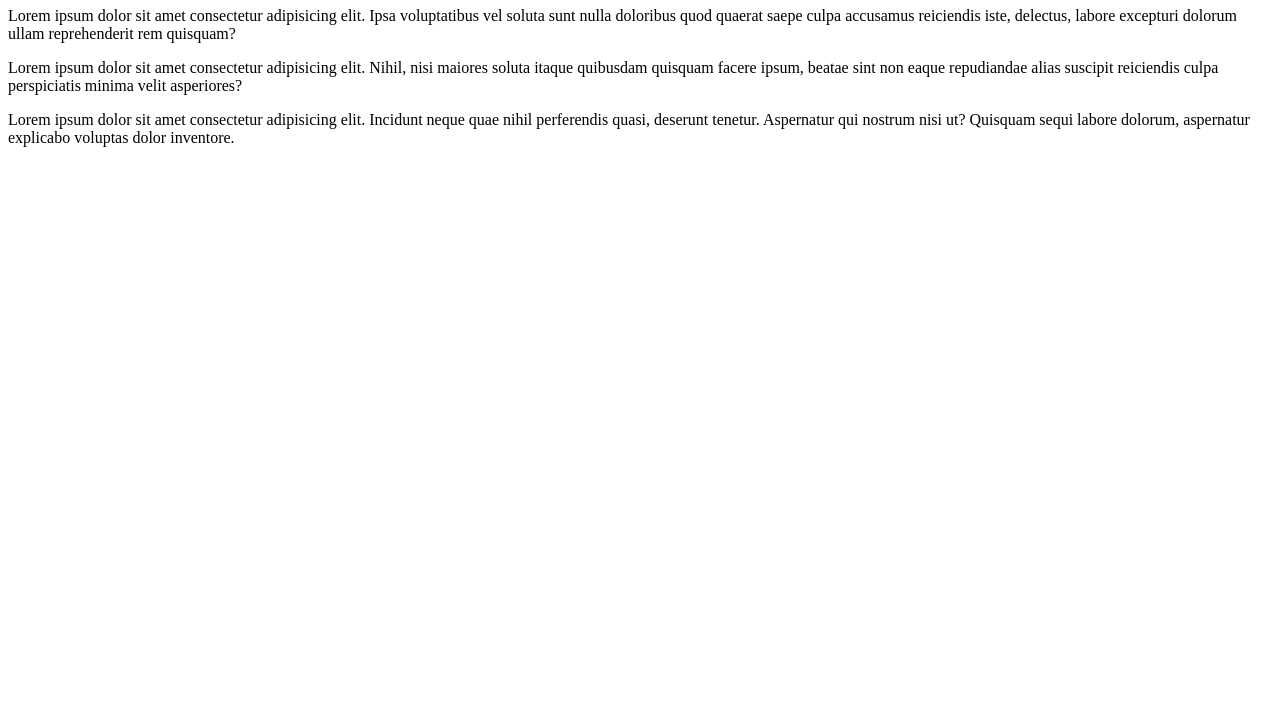
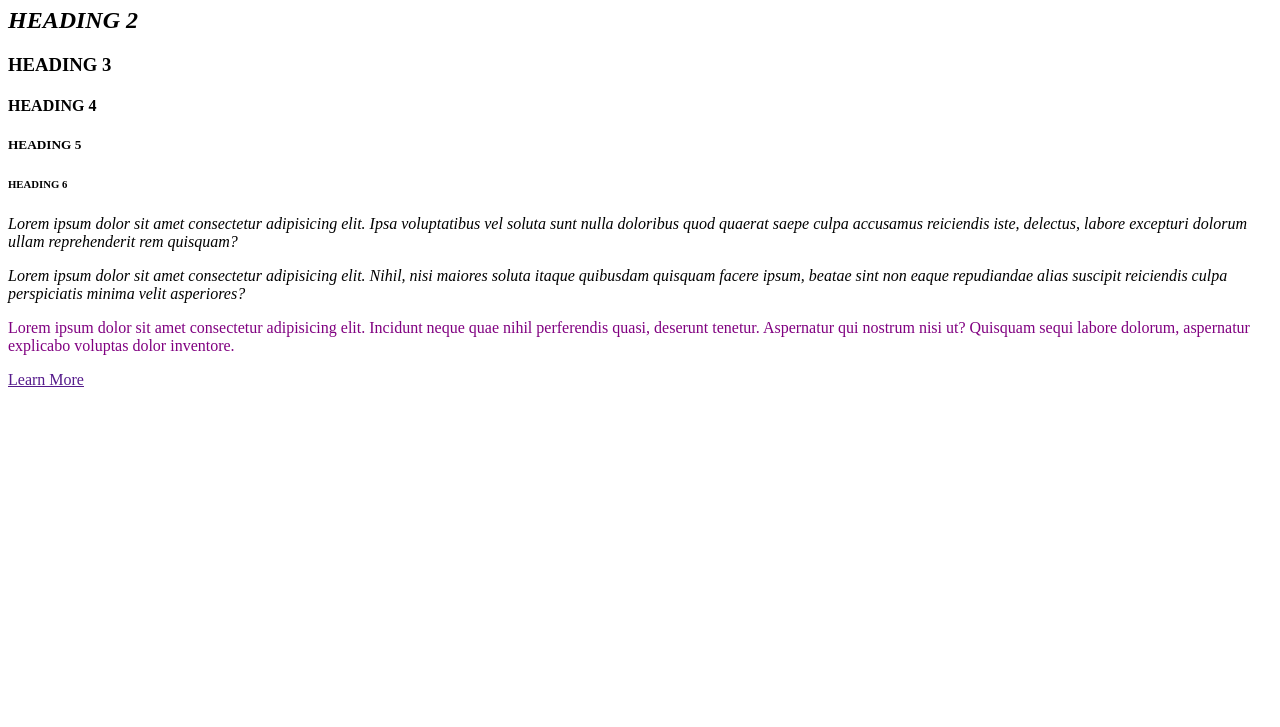
Before and after one commit to simpledevio/css-cc-course, a plain HTML site: page 5-selectors/selectors.html in a window 1280 px wide. Shown: the part 73-800 px from the top of the page. Drawn offline with Linux system fonts and the light colour scheme.

Commit message:
Update selectors files
Add code for selector lists and pseudo-classes

```diff
--- a/5-selectors/selectors.css
+++ b/5-selectors/selectors.css
@@ -5,5 +5,17 @@
 } */
 
 #nice-text {
-  color: ;
+  color: purple;
 }
+
+h1, h2, h3, h4, h5, h6 {
+  text-transform: uppercase;
+}
+
+.cool-text, h2 {
+  font-style: italic;
+}
+
+a:hover {
+  color: red;
+}
--- a/5-selectors/selectors.html
+++ b/5-selectors/selectors.html
@@ -12,11 +12,18 @@
 
 <body>
   <h1 class="cool-text">CSS Selectors</h1>
+  <h2>Heading 2</h2>
+  <h3>Heading 3</h3>
+  <h4>Heading 4</h4>
+  <h5>Heading 5</h5>
+  <h6>Heading 6</h6>
 
   <p class="cool-text">Lorem ipsum dolor sit amet consectetur adipisicing elit. Ipsa voluptatibus vel soluta sunt nulla doloribus quod quaerat saepe culpa accusamus reiciendis iste, delectus, labore excepturi dolorum ullam reprehenderit rem quisquam?</p>
 
   <p class="cool-text">Lorem ipsum dolor sit amet consectetur adipisicing elit. Nihil, nisi maiores soluta itaque quibusdam quisquam facere ipsum, beatae sint non eaque repudiandae alias suscipit reiciendis culpa perspiciatis minima velit asperiores?</p>
 
   <p id="nice-text">Lorem ipsum dolor sit amet consectetur adipisicing elit. Incidunt neque quae nihil perferendis quasi, deserunt tenetur. Aspernatur qui nostrum nisi ut? Quisquam sequi labore dolorum, aspernatur explicabo voluptas dolor inventore.</p>
+
+  <a href="">Learn More</a>
 </body>
 </html>
```
